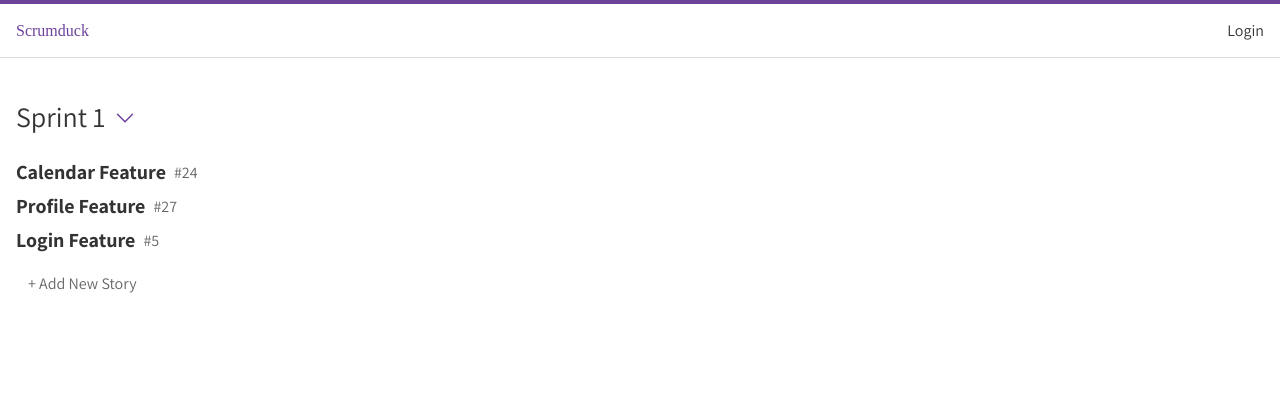
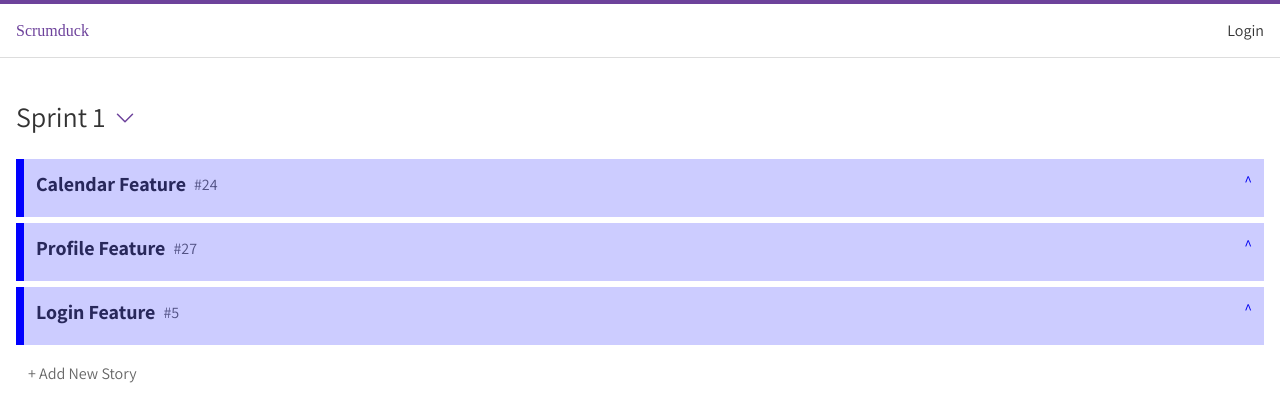
Before and after one commit to apethoud/scrumduck, a React (Create React App) app in the folder client/: page /app/sprint/1 in a window 1280 px wide. Shown: the top 420 px of the page. Built offline with nearby package versions, Linux system fonts and the light colour scheme; a web font is replaced by a local one.

Commit message:
stubbed out StoryView color bar

```diff
--- a/client/src/api/api.ts
+++ b/client/src/api/exampleSprintData.ts
@@ -153,6 +153,6 @@ const exampleSprintData = {
       title: "Login Feature",
     },
   ]
-}
+};
 
 export default exampleSprintData;
--- /dev/null
+++ b/client/src/components/StatusColorRow.tsx
@@ -0,0 +1,23 @@
+import styled from 'styled-components';
+
+const Background = styled.div`
+  margin-bottom: 6px;
+  background: blue;
+`
+
+const TranslucentOverlay = styled.div`
+  margin-left: 8px;
+  padding: 12px;
+  background: #fff;
+  opacity: 0.8;
+`
+
+export default function StatusColorRow({ children }) {
+  return (
+    <Background>
+      <TranslucentOverlay>
+        {children}
+      </TranslucentOverlay>
+    </Background>
+  )
+}
--- a/client/src/components/StoryList.tsx
+++ b/client/src/components/StoryList.tsx
@@ -1,38 +1,13 @@
-import styled from 'styled-components';
-import colors from '../styling/colors';
-import { Flex, SecondaryHeader, SubText } from './styledComponents/common';
-import StatusRow from './StatusRow';
-import { EllipsisVerticalIcon } from "@heroicons/react/24/outline";
-import { Link } from 'react-router-dom';
-
-function ListItem({ story }) {
-  return (
-    <div>
-      <Link to={`/app/story/${story.id}`} style={{ textDecoration: "none" }}>
-        <Flex>
-          <div>
-            <TitleRow title={story.title} issueNumber={story.githubIssueNumber} />
-          </div>
-        </Flex>
-      </Link>
-    </div>
-  )
-}
-
-function TitleRow({ title, issueNumber }) {
-  return (
-    <Flex style={{ paddingBottom: 8 }}>
-      <SecondaryHeader>{title}</SecondaryHeader>
-      <SubText style={{ marginTop: 3, marginLeft: 8 }}>#{issueNumber}</SubText>
-    </Flex>
-  )
-}
+import StoryViewCard from './StoryViewCard';
 
 export default function StoryList({ stories }) {
   return (
     <>
       {stories && stories.map(story => (
-        <ListItem key={story.id} story={story} />
+        <StoryViewCard
+          key={story.id}
+          story={story}
+        />
       ))}
     </>
   )
--- /dev/null
+++ b/client/src/components/StoryViewCard.tsx
@@ -0,0 +1,19 @@
+import StatusColorRow from "./StatusColorRow";
+import { Flex, SecondaryHeader, SubText } from './styledComponents/common';
+import { Link } from 'react-router-dom';
+
+export default function StoryViewCard({ story }) {
+  return (
+    <Link to={`/app/story/${story.id}`} style={{ textDecoration: "none" }}>
+      <StatusColorRow>
+        <Flex style={{ justifyContent: "space-between" }}>
+          <Flex style={{ paddingBottom: 8 }}>
+            <SecondaryHeader>{story.title}</SecondaryHeader>
+            <SubText style={{ marginTop: 3, marginLeft: 8 }}>#{story.githubIssueNumber}</SubText>
+          </Flex>
+          <div>^</div>
+        </Flex>
+      </StatusColorRow>
+    </Link>
+  )
+}
--- a/client/src/routes/SprintView.tsx
+++ b/client/src/routes/SprintView.tsx
@@ -1,13 +1,13 @@
 import SprintSelector from "../components/SprintSelector";
 import StoryList from "../components/StoryList";
-import ExampleData from "../api/api";
+import ExampleSprintData from "../api/exampleSprintData";
 import AddNewStory from "../components/AddNewStory";
 
 export default function SprintView() {
   return (
     <>
-      <SprintSelector selectedSprintName={ExampleData.name} />
-      <StoryList stories={ExampleData.userStories} />
+      <SprintSelector selectedSprintName={ExampleSprintData.name} />
+      <StoryList stories={ExampleSprintData.userStories} />
       <AddNewStory />
     </>
   )
--- a/client/src/routes/StoryView.tsx
+++ b/client/src/routes/StoryView.tsx
@@ -1,5 +1,5 @@
 import { useParams } from "react-router-dom";
-import ExampleData from "../api/api";
+import ExampleSprintData from "../api/exampleSprintData";
 import { useEffect, useState } from "react";
 import PageSection from "../components/common/PageSection";
 import { Link, SecondaryHeader, Text } from "../components/styledComponents/common";
@@ -12,7 +12,7 @@ export default function StoryView() {
   const { storyId } = useParams();
 
   useEffect(() => {
-    const selectedStory = ExampleData.userStories.find(userStory => userStory.id === Number(storyId));
+    const selectedStory = ExampleSprintData.userStories.find(userStory => userStory.id === Number(storyId));
     if (selectedStory) {
       setStory(selectedStory);
     }
```
